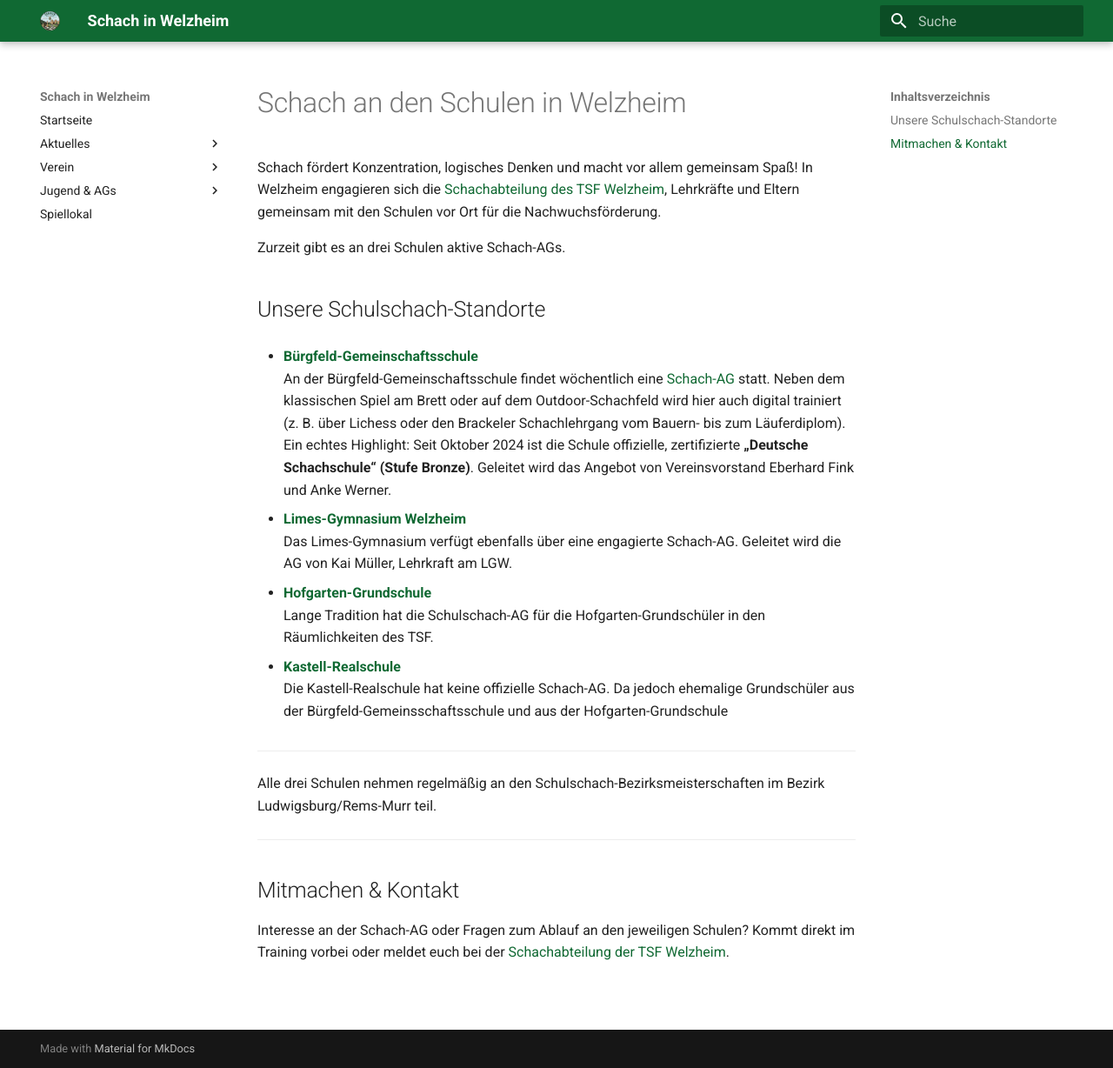
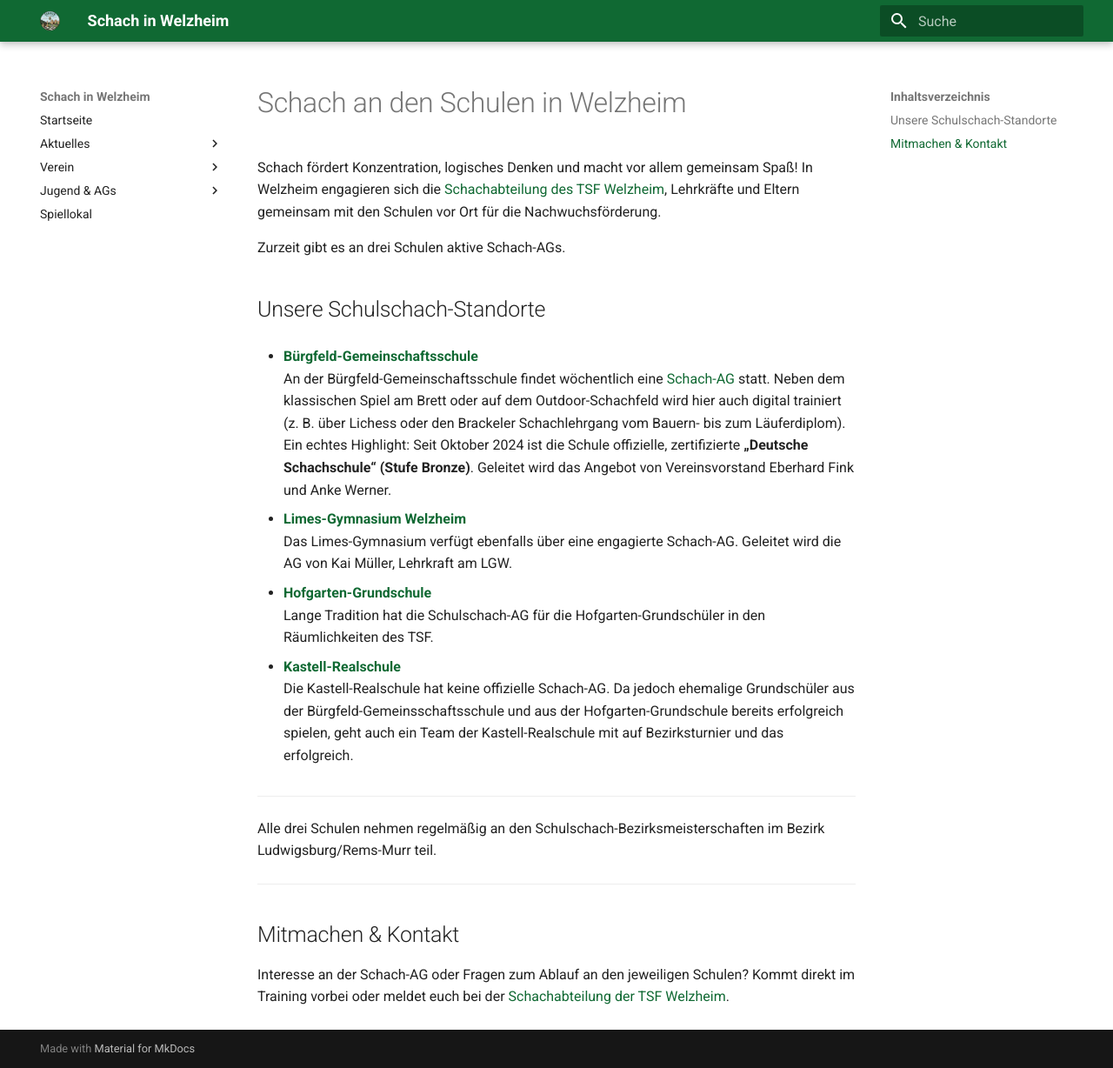
Before and after one commit to schachwelzheim/schachwelzheim, an MkDocs documentation site: the page built from docs/jugend-und-ags/schach-ags.md, in a window 1280 px wide and 1228 px high. Shown: the whole window at 87% size. Built offline with MkDocs 1.6.1 and Material for MkDocs 9.7.7, drawn with Linux system fonts in a browser that asks for light colours.

Commit message:
Update schach-ags.md

```diff
--- a/docs/jugend-und-ags/schach-ags.md
+++ b/docs/jugend-und-ags/schach-ags.md
@@ -16,7 +16,7 @@
   Lange Tradition hat die Schulschach-AG für die Hofgarten-Grundschüler in den Räumlichkeiten des TSF.
 
 * **[Kastell-Realschule](https://krswelzheim.de/index.php/11433/1-platz-bei-der-schulschachmeisterschaft-2026/)**
-  Die Kastell-Realschule hat keine offizielle Schach-AG. Da jedoch ehemalige Grundschüler aus der Bürgfeld-Gemeinsschaftsschule und aus der Hofgarten-Grundschule
+  Die Kastell-Realschule hat keine offizielle Schach-AG. Da jedoch ehemalige Grundschüler aus der Bürgfeld-Gemeinsschaftsschule und aus der Hofgarten-Grundschule bereits erfolgreich spielen, geht auch ein Team der Kastell-Realschule mit auf Bezirksturnier und das erfolgreich.
 
 ---
 
```
